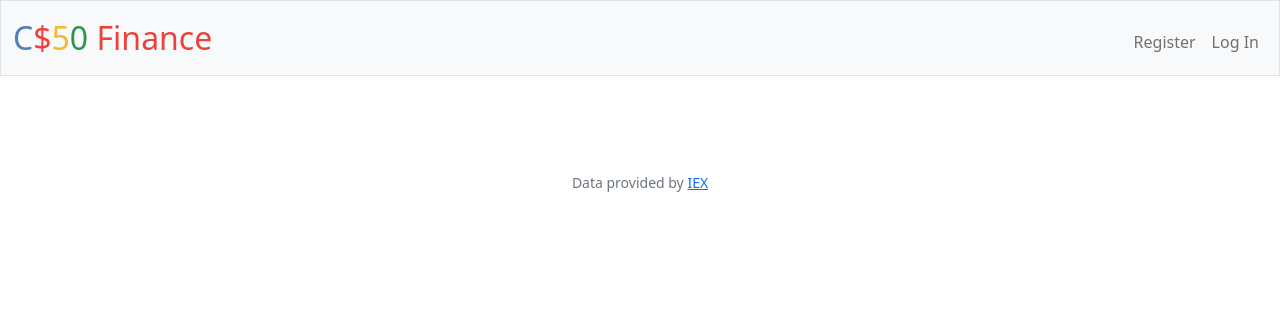
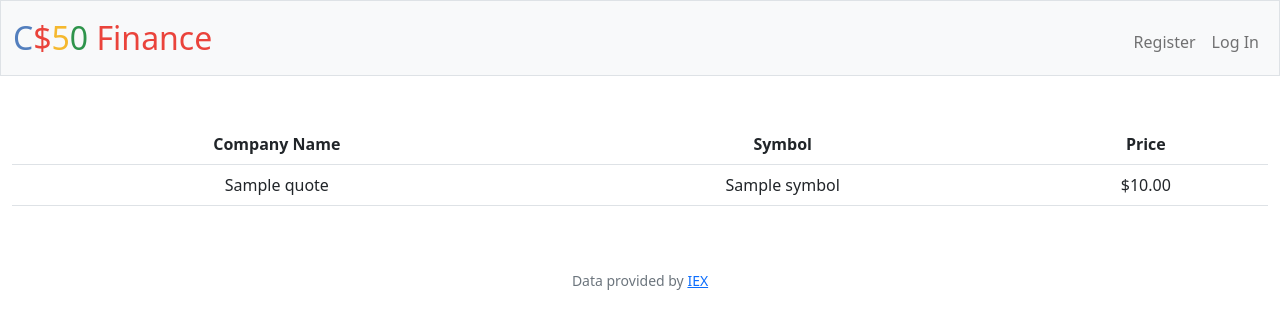
Before and after one commit to Lurenjia-26/CS50-2023-Solutions, a Flask app: template pset9/finance/templates/quoted.html in a window 1280 px wide. Shown: the top 336 px of the page. Run offline with Flask 3, Linux system fonts and the light colour scheme; the template is opened without the code that fills it: most values are stand-ins (such as "Sample title", 1, 10 or a date in 2020); some libraries are stand-ins or nearby versions.

Commit message:
Sun, Aug 13, 2023, 5:09 PM +08:00

```diff
--- a/pset9/finance/templates/quoted.html
+++ b/pset9/finance/templates/quoted.html
@@ -1,9 +1,20 @@
 {% extends "layout.html" %}
 
 {% block title %}
-    Quoted
+Quoted
 {% endblock %}
 
 {% block main %}
-
+<table class="table">
+    <tr>
+        <th>Company Name</th>
+        <th>Symbol</th>
+        <th>Price</th>
+    </tr>
+    <tr>
+        <td>{{ quote.name }}</td>
+        <td>{{ quote.symbol }}</td>
+        <td>{{ quote.price | usd }}</td>
+    </tr>
+</table>
 {% endblock %}
```
Also changed, not shown: pset9/finance/finance.db.
